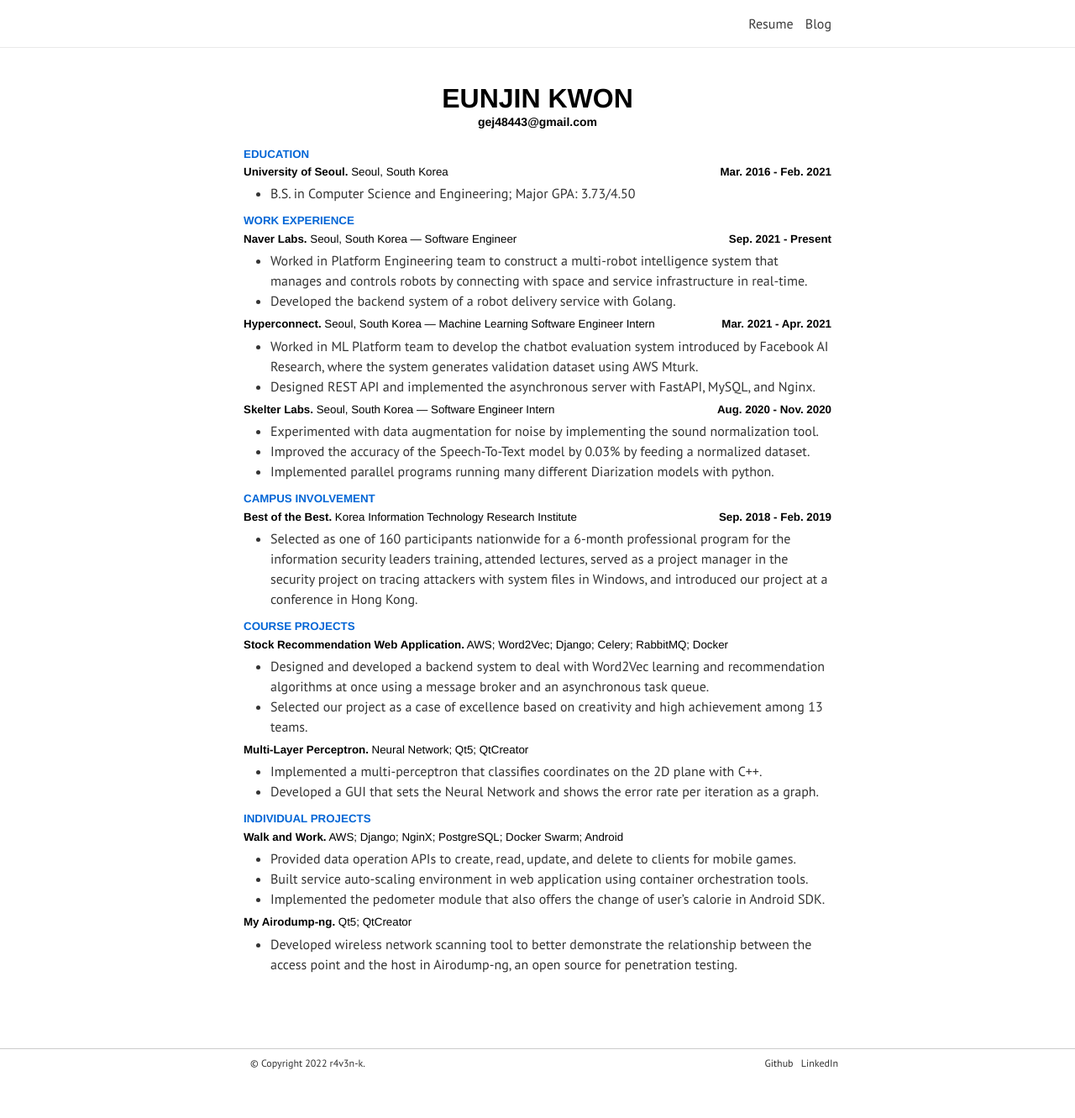
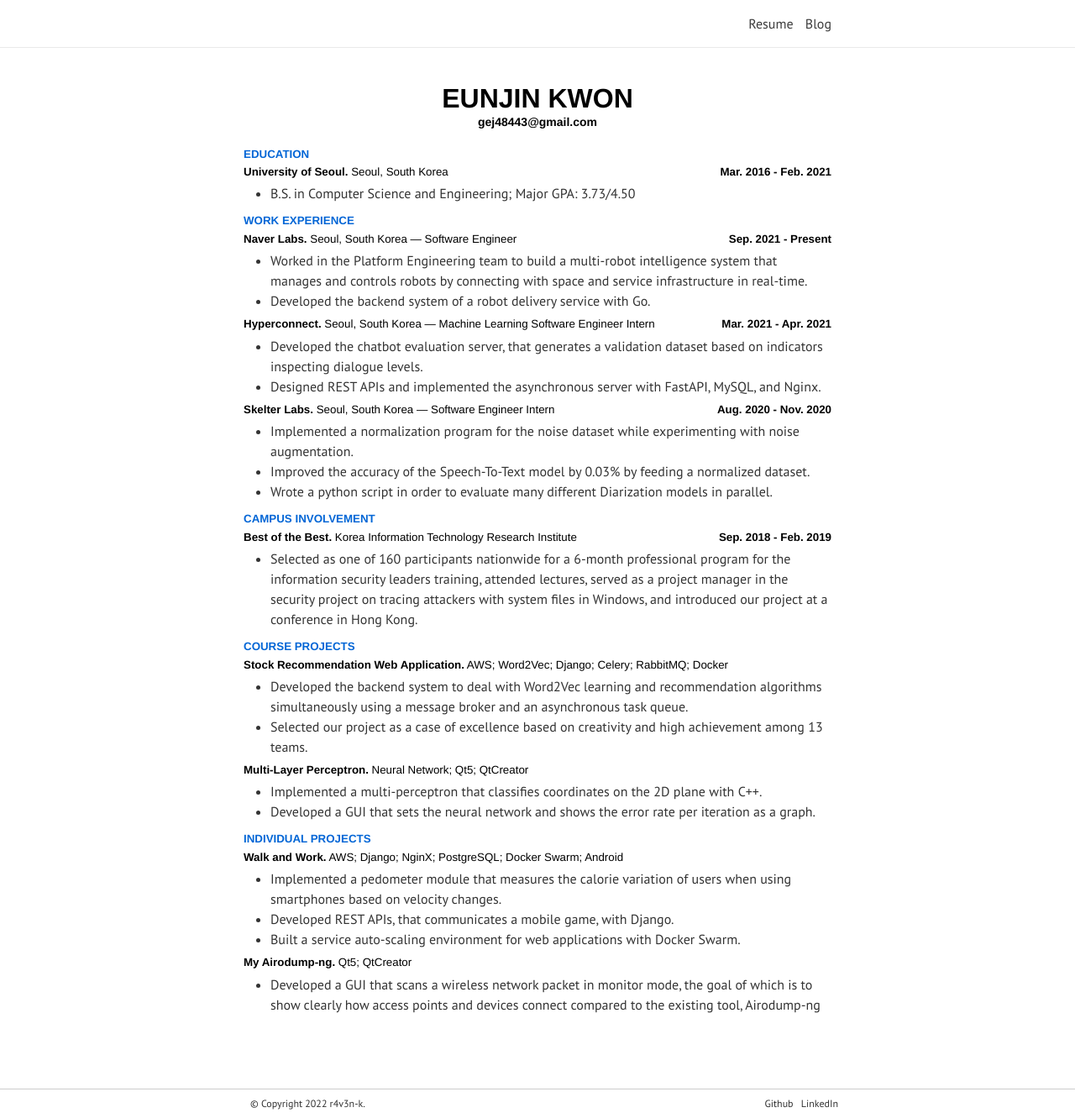
Before and after one commit to r4v3n-k/r4v3n-k.github.io, a Jekyll site: the page built from _pages/resume.md, in a window 1280 px wide. Shown: the whole page at 84% size. Built offline with Jekyll 4.4.1, drawn with Linux system fonts in a browser that asks for light colours; nearby versions of some CDN libraries; some web fonts are replaced; before the commit the page ends 1283 px from its top, so only the background shows below that.

Commit message:
Update resume

```diff
--- a/_pages/resume.md
+++ b/_pages/resume.md
@@ -21,25 +21,25 @@ description: gej48443@gmail.com
     <h5>Sep. 2021 - Present</h5>
 </div>
 
-- Worked in Platform Engineering team to construct a multi-robot intelligence system that manages and controls robots by connecting with space and service infrastructure in real-time.
-- Developed the backend system of a robot delivery service with Golang.
+- Worked in the Platform Engineering team to build a multi-robot intelligence system that manages and controls robots by connecting with space and service infrastructure in real-time.
+- Developed the backend system of a robot delivery service with Go.
 
 <div class="resume-item-title">
     <h4>Hyperconnect.<span> Seoul, South Korea — Machine Learning Software Engineer Intern</span></h4>
     <h5>Mar. 2021 - Apr. 2021</h5>
 </div>
 
-- Worked in ML Platform team to develop the chatbot evaluation system introduced by Facebook AI Research, where the system generates validation dataset using AWS Mturk.
-- Designed REST API and implemented the asynchronous server with FastAPI, MySQL, and Nginx.
+- Developed the chatbot evaluation server, that generates a validation dataset based on indicators inspecting dialogue levels.
+- Designed REST APIs and implemented the asynchronous server with FastAPI, MySQL, and Nginx.
 
 <div class="resume-item-title">
     <h4>Skelter Labs.<span> Seoul, South Korea — Software Engineer Intern</span></h4>
     <h5>Aug. 2020 -  Nov. 2020</h5>
 </div>
 
-- Experimented with data augmentation for noise by implementing the sound normalization tool.
+- Implemented a normalization program for the noise dataset while experimenting with noise augmentation.
 - Improved the accuracy of the Speech-To-Text model by 0.03% by feeding a normalized dataset.
-- Implemented parallel programs running many different Diarization models with python.
+- Wrote a python script in order to evaluate many different Diarization models in parallel.
 
 ### CAMPUS INVOLVEMENT
 
@@ -58,7 +58,7 @@ description: gej48443@gmail.com
     </a>
 </div>
 
-- Designed and developed a backend system to deal with Word2Vec learning and recommendation algorithms at once using a message broker and an asynchronous task queue.
+- Developed the backend system to deal with Word2Vec learning and recommendation algorithms simultaneously using a message broker and an asynchronous task queue.
 - Selected our project as a case of excellence based on creativity and high achievement among 13 teams.
 
 <div class="resume-item-title">
@@ -68,7 +68,7 @@ description: gej48443@gmail.com
 </div>
 
 - Implemented a multi-perceptron that classifies coordinates on the 2D plane with C++.
-- Developed a GUI that sets the Neural Network and shows the error rate per iteration as a graph.
+- Developed a GUI that sets the neural network and shows the error rate per iteration as a graph.
 
 ### INDIVIDUAL PROJECTS
 
@@ -78,9 +78,10 @@ description: gej48443@gmail.com
     </a>
 </div>
 
-- Provided data operation APIs to create, read, update, and delete to clients for mobile games.
-- Built service auto-scaling environment in web application using container orchestration tools.
-- Implemented the pedometer module that also offers the change of user's calorie in Android SDK.
+- Implemented a pedometer module that measures the calorie variation of users when using smartphones based on velocity changes.
+- Developed REST APIs, that communicates a mobile game, with Django.
+- Built a service auto-scaling environment for web applications with Docker Swarm.
+
 
 <div class="resume-item-title">
     <a href="https://github.com/r4v3n-k/BoB-7th/tree/master/stage-3/my_airodump">
@@ -88,14 +89,4 @@ description: gej48443@gmail.com
     </a>
 </div>
 
-- Developed wireless network scanning tool to better demonstrate the relationship between the access point and the host in Airodump-ng, an open source for penetration testing.
-
-<!--
-### TECHNICAL SKILLS
-
-<div id="skillset">
-    <h4>OS.<span> Mac OSX, Linux, Windows</span></h4>
-    <h4>Language.<span> Go, Python, C/C++, JavaScript, Java</span></h4>
-    <h4>Database.<span> MySQL, PostgreSQL, Redis</span></h4>
-    <h4>Framework.<span> Echo, FastAPI, Django, Qt5, Tensorflow</span></h4>
-</div> -->
+- Developed a GUI that scans a wireless network packet in monitor mode, the goal of which is to show clearly how access points and devices connect compared to the existing tool, Airodump-ng
```
